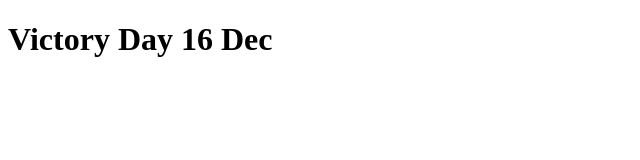
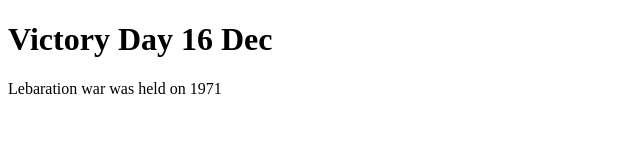
Before and after one commit to RUHAN-HOSSAIN/CSE-2100-Project, a plain HTML site: page index.html in a window 1280 px wide. Shown: the whole page, without its empty margins (0-640 px from the left). Drawn offline with Linux system fonts and the light colour scheme.

Commit message:
commit 3

```diff
--- a/index.html
+++ b/index.html
@@ -7,5 +7,6 @@
 </head>
 <body>
     <h1>Victory Day 16 Dec</h1>
+    <p>Lebaration war was held on 1971</p>
 </body>
 </html>
```
